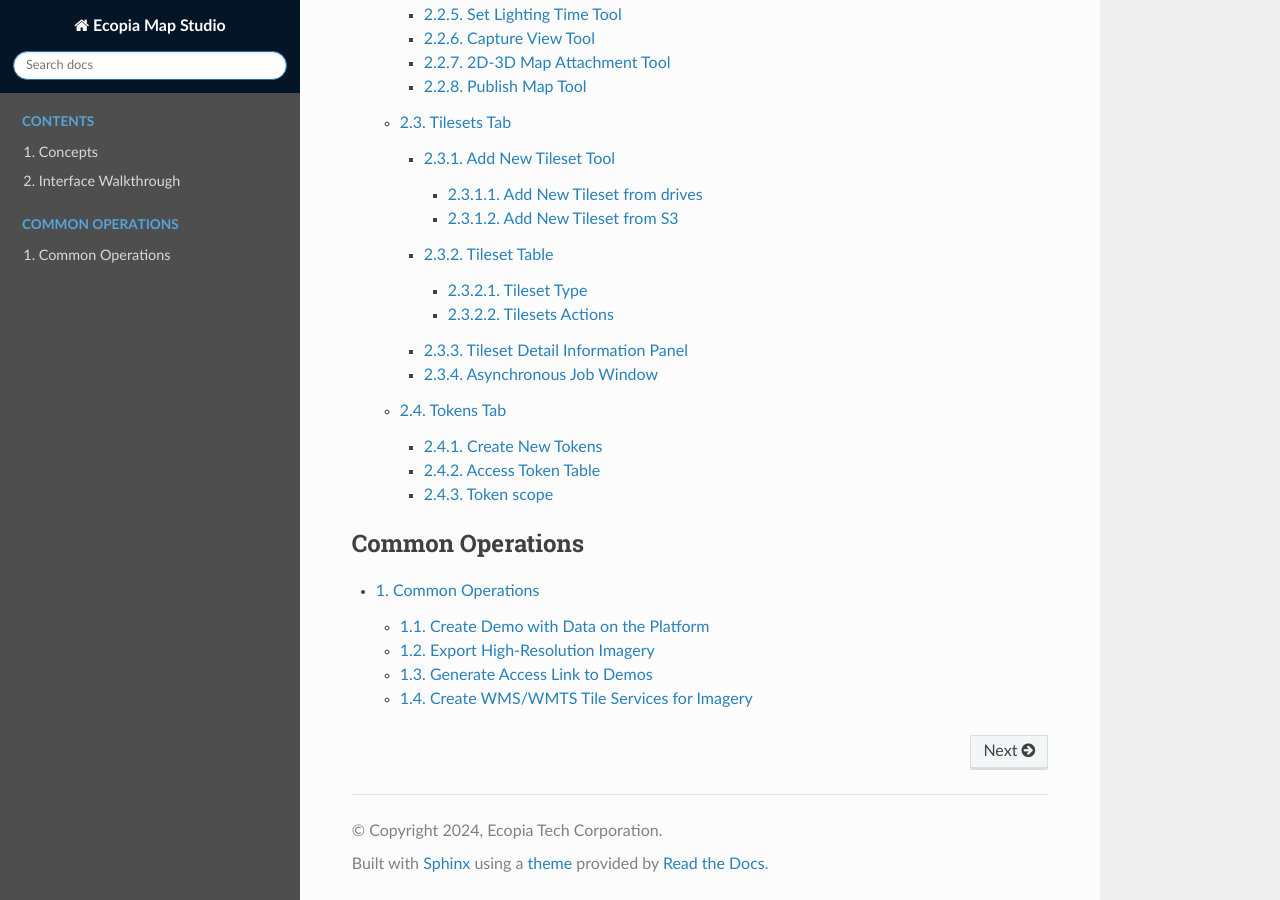
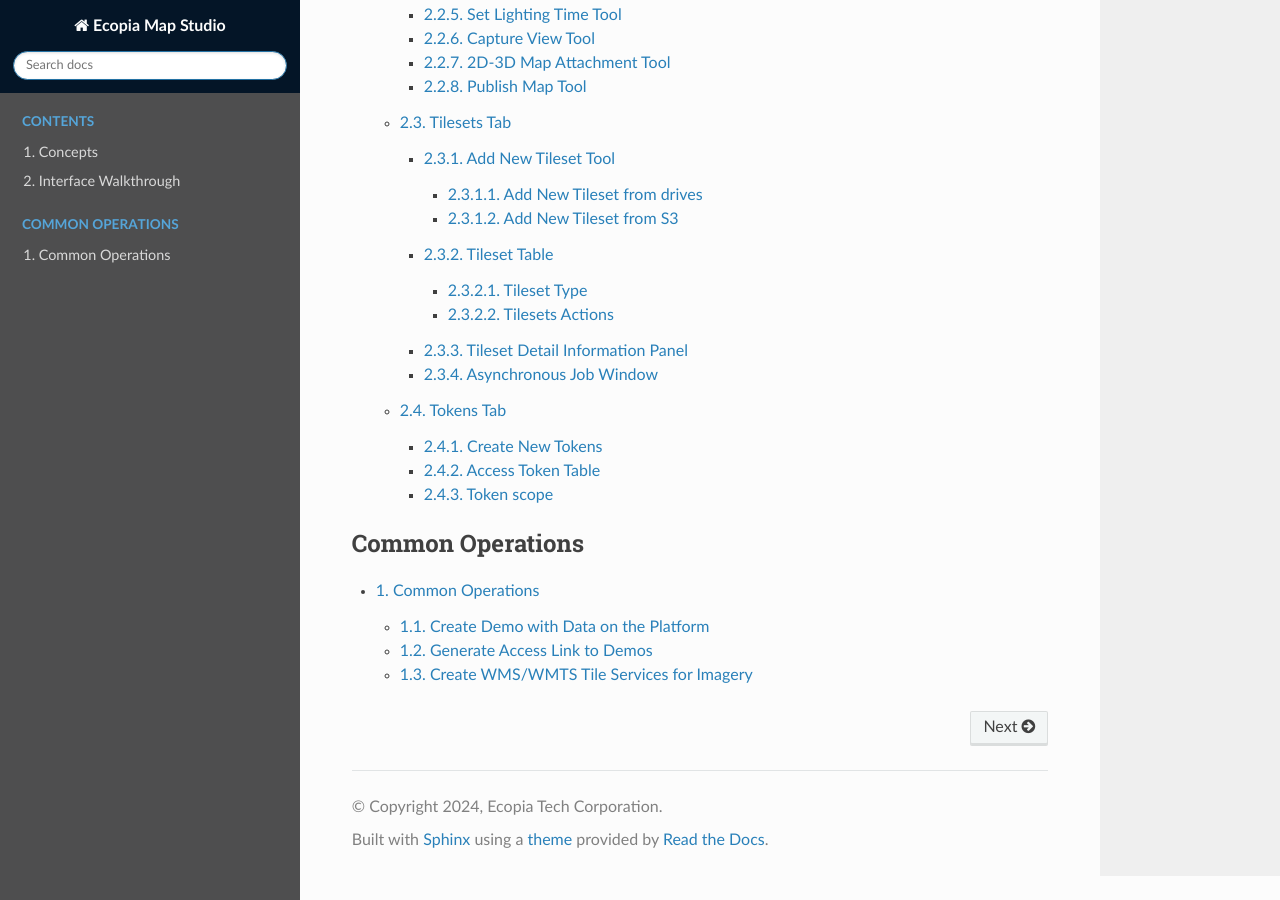
Before and after one commit to ecopia-map/alpaca-docs-map-studio, a Sphinx documentation site: the page built from source/index.rst, in a window 1280 px wide and 900 px high, scrolled down 1010 px. Built offline with Sphinx 7.4.7 and the Read the Docs theme 2.0.0, drawn with Linux system fonts in a browser that asks for light colours.

Commit message:
update 1-16

```diff
--- a/source/howtos/CommonOperations.rst
+++ b/source/howtos/CommonOperations.rst
@@ -8,8 +8,6 @@
 
 
 
-Export High-Resolution Imagery
-######################################
 
 Generate Access Link to Demos
 ######################################
```
